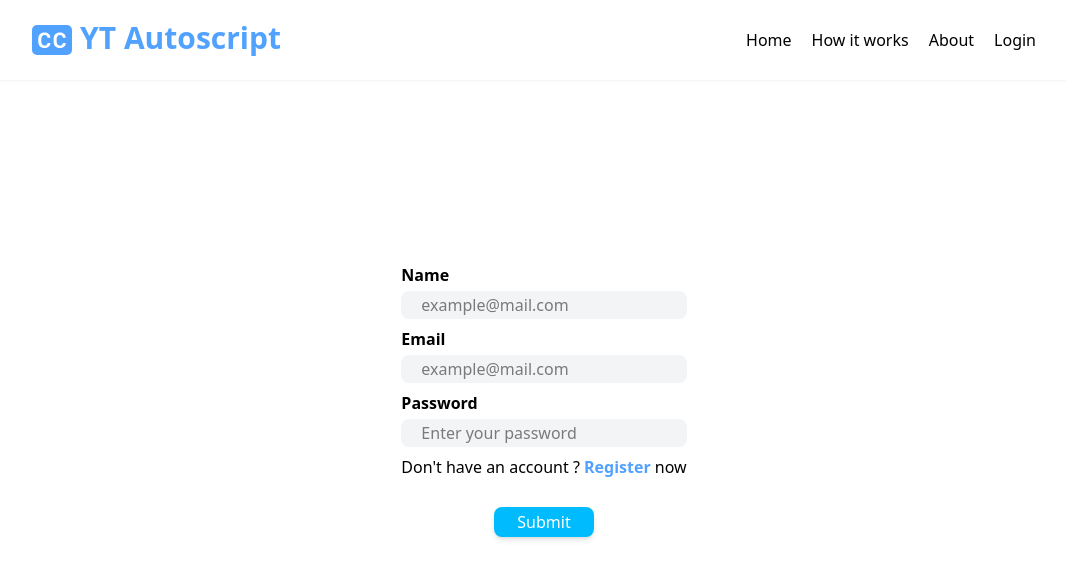
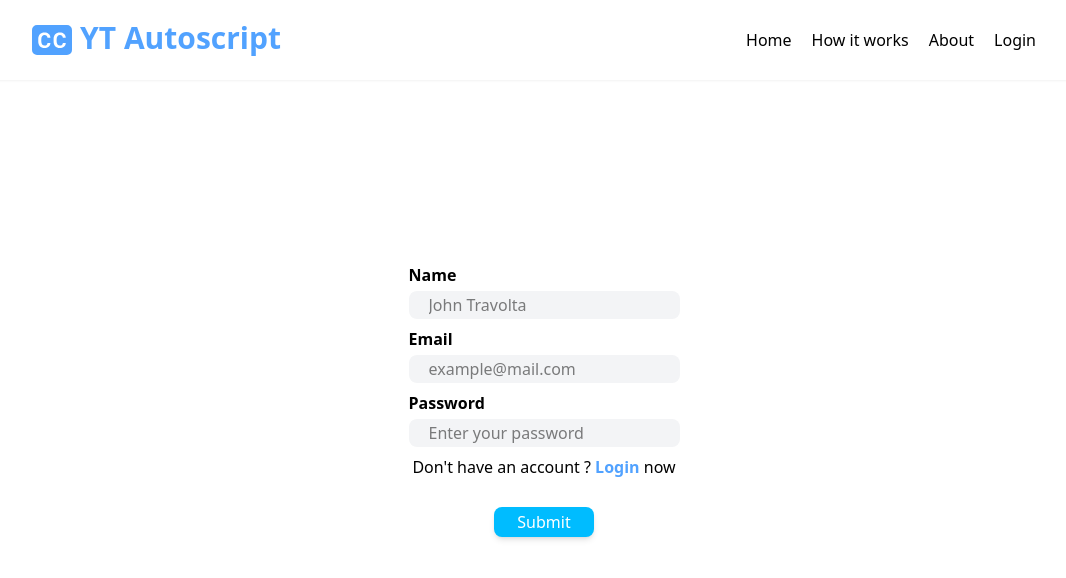
Before and after one commit to Crovierra/yt_autoscript, a React (Vite) app in the folder frontend/: page /register in a window 1280 px wide. Shown: the top 578 px of the page, without its empty margins (96-1162 px from the left). Built offline with nearby package versions, Linux system fonts and the light colour scheme.

Commit message:
Fix register and instruction component

```diff
--- a/frontend/src/pages/Instruction.jsx
+++ b/frontend/src/pages/Instruction.jsx
@@ -29,7 +29,7 @@ const Instruction = () => {
             <li>If you need a translation or subtitles, we offer services to make your content more versatile.</li>
         </ul>
         <div className="flex flex-col items-end">
-        <button className="bg-blue-400 text-white w-[100px] h-[30px] rounded-lg mt-[20px] transform ease-in-out duration-300 hover:translate-y-[-4px] hover:shadow-lg cursor-pointer">Try it now</button>
+        <button className="bg-blue-400 text-white w-[100px] h-[30px] rounded-lg mt-[20px] transform ease-in-out duration-300 hover:translate-y-[-4px] hover:shadow-lg cursor-pointer"><a href="/login">Try it now</a></button>
         </div>
     </div>
     </div>
--- a/frontend/src/pages/Register.jsx
+++ b/frontend/src/pages/Register.jsx
@@ -8,10 +8,10 @@ const Register = () => {
   return (
     <div className={`flex flex-col justify-center items-center w-screen h-screen max-md:mt-[20%] ${currentTheme === "dark" ? "bg-neutral-700 text-white" : ""} duration-300`}>
     <form action="POST" className="flex flex-col gap-2 items-center" onSubmit={newRegister}>
-      <CustomInput ref={nameRef} forLabel="name" label="Name" type="text" id="name" placeholder="example@mail.com" theme={currentTheme === "dark" ? "bg-neutral-900" : ""} />
+      <CustomInput ref={nameRef} forLabel="name" label="Name" type="text" id="name" placeholder="John Travolta" theme={currentTheme === "dark" ? "bg-neutral-900" : ""} />
       <CustomInput ref={emailRef} forLabel="email" label="Email" type="email" id="email" placeholder="example@mail.com" theme={currentTheme === "dark" ? "bg-neutral-900" : ""} />
       <CustomInput ref={passwordRef} forLabel="password" label="Password" type="password" id="password" placeholder="Enter your password" theme={currentTheme === "dark" ? "bg-neutral-900" : ""}/>
-      <p>Don't have an account ? <a className={`${currentTheme === "dark" ? "text-sky-300" : "text-blue-400"} font-semibold`}  href="/register">Register</a> now</p>
+      <p>Don't have an account ? <a className={`${currentTheme === "dark" ? "text-sky-300" : "text-blue-400"} font-semibold`}  href="/register">Login</a> now</p>
       { registerError ? <p className="text-red-500">{registerError}</p> : null}
       <button className="bg-sky-400 w-[100px] h-[30px] rounded-lg text-white transform ease-in-out transform hover:translate-y-[-4px] shadow-md cursor-pointer hover:shadow-lg mt-[20px] duration-300 disabled:bg-gray-400 disabled:cursor-not-allowed" disabled={regisLoading}>{regisLoading ? "Loading" : "Submit"}</button>
     </form>
```
